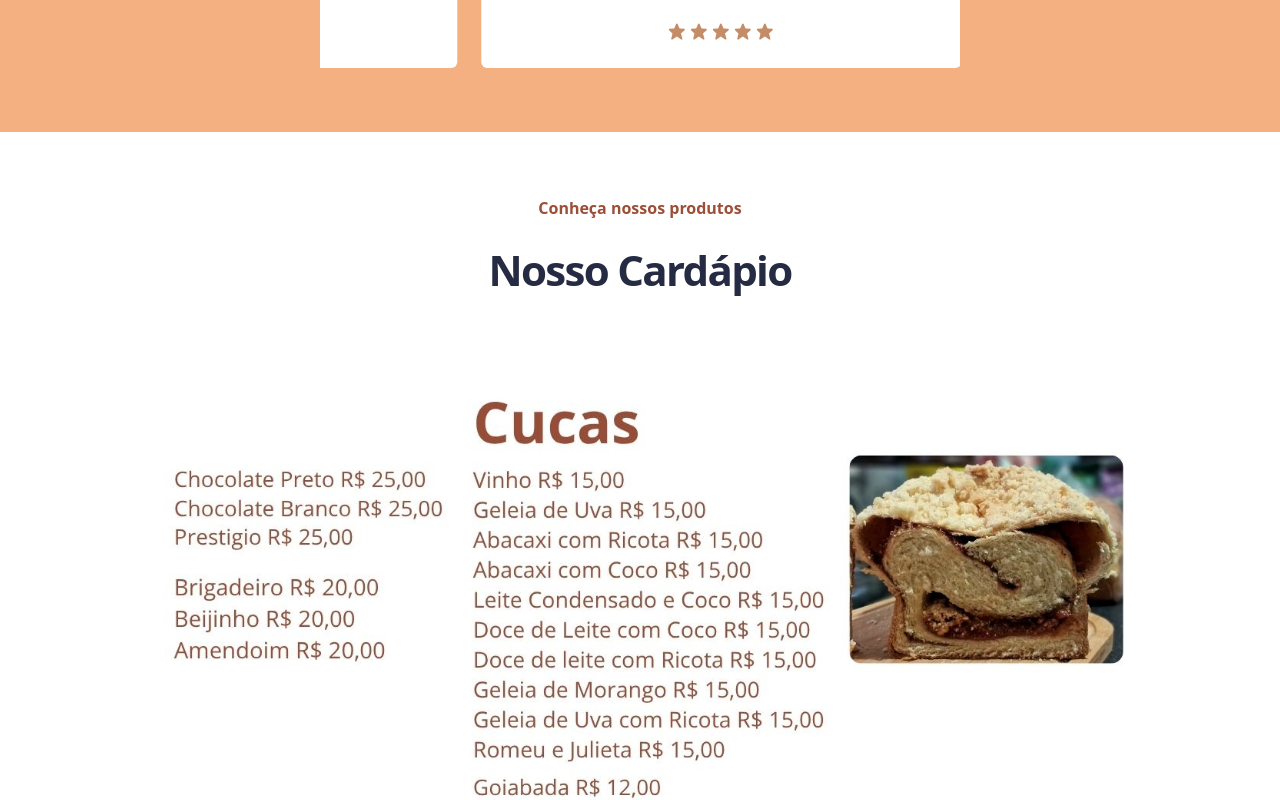
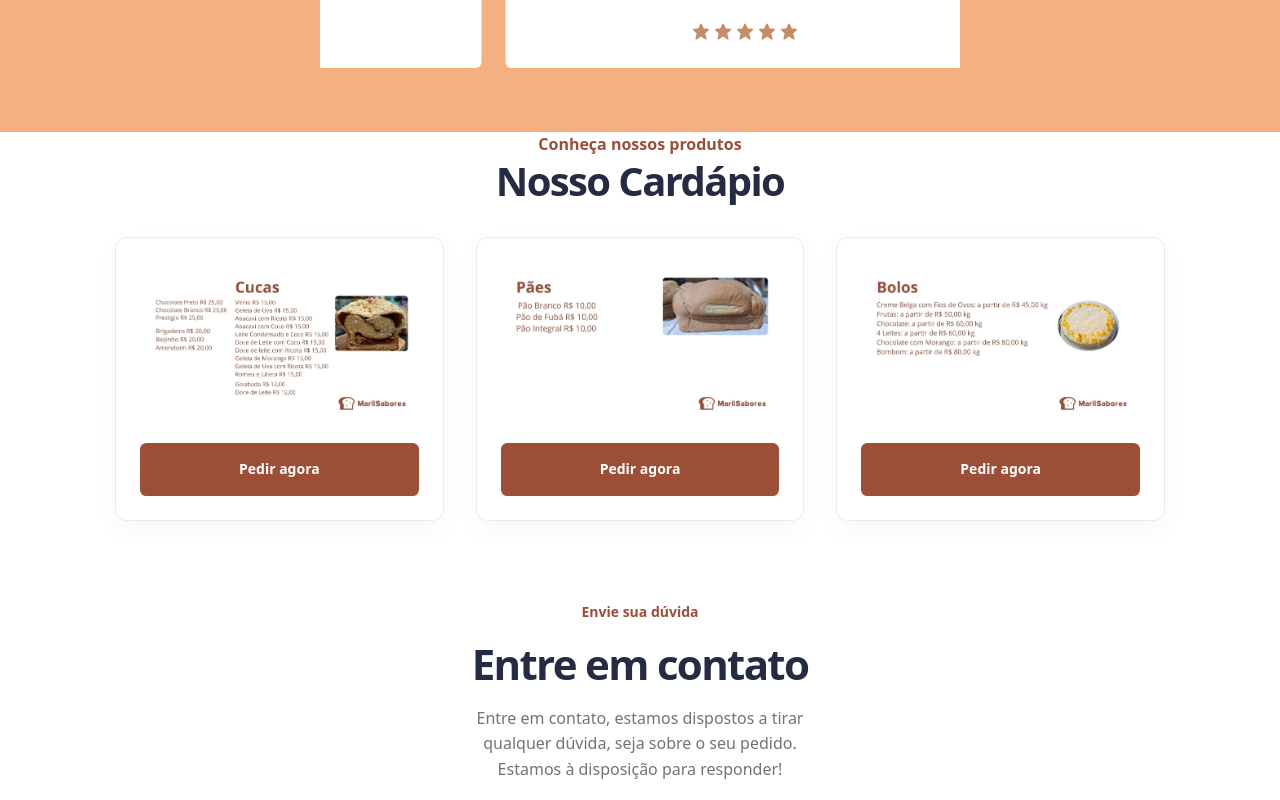
Before and after one commit to joaovitorss472/projetomarlisabores, a React (Vite) app in the folder landingpage/: page / in a window 1280 px wide. Shown: the part 2380-3180 px from the top of the page. Built offline with nearby package versions, Linux system fonts and the light colour scheme.

Commit message:
Atualização pricing.css

```diff
--- a/landingpage/src/styles/pricing.css
+++ b/landingpage/src/styles/pricing.css
@@ -1,96 +1,74 @@
+/* =========================================
+   SEÇÃO DE PRODUTOS / CARDÁPIO
+   ========================================= */
+
 #pricing {
+  text-align: center;
+}
+
+#pricing header p {
+  color: var(--primary-color);
+  font-weight: 600;
+  margin-bottom: 0.5rem;
+
+}
+
+#pricing header h2 {
+  font-size: 2.5rem;
+  margin-bottom: 2rem;
+}
+
+/* Container principal responsivo */
+.menu-gallery-row {
   display: flex;
-  flex-direction: column;
-  padding-block: 4rem;
+  flex-direction: column; /* Mobile First: Empilha os cards no celular */
+  align-items: center;
   gap: 2rem;
+  margin-top: 2rem;
+}
 
-  header {
-    display: flex;
-    flex-direction: column;
-    gap: 1.5rem;
-    align-items: center;
-
-    :first-child {
-      color: var(--primary-color);
-      font-weight: var(--fw-bold);
-    }
-  }
-
-  .pricing-card {
-    display: flex;
-    flex-direction: column;
-    gap: 1.5rem;
-    align-self: center;
-    height: min-content;
-    padding: 1.5rem 1.5rem 3rem 1.5rem;
-    background-color: var(--light-gray);
-    border-radius: 1.5rem;
-    box-shadow: rgba(58, 68, 78, 0.2) 0px 12px 24px;
-  }
-
-  .hr {
-    height: 1.5px;
-    background-color: var(--primary-color);
-    margin-block: 0.725rem;
-  }
-
-  .features {
-    display: flex;
-    gap: 1rem;
-  }
-
-  .plan {
-    display: flex;
-    flex-direction: column;
-    gap: 0.5rem;
+/* Quando a tela for grande (Desktop), coloca lado a lado */
+@media (min-width: 1024px) {
+  .menu-gallery-row {
+    flex-direction: row;
+    justify-content: center;
+    align-items: stretch; /* Faz os cards terem a mesma altura */
   }
 }
 
-.premium {
-  border: solid 0.2rem var(--primary-color);
-  padding: 0rem 1.5rem 3rem 1.5rem;
-
-  .plan > h3 {
-    color: var(--primary-color);
-  }
-
-  .bonus {
-    display: flex;
-    justify-content: center;
-    align-items: center;
-    background-color: var(--primary-color);
-    width: 65%;
-    height: 2.5rem;
-    align-self: center;
-    border-bottom-left-radius: 1.5rem;
-    border-bottom-right-radius: 1.5rem;
-
-    p {
-      font-size: 12px;
-      font-weight: var(--fw-md);
-      color: var(--light-text-color);
-    }
-  }
-
-  .price {
+/* Base de estilo para cada card */
+.menu-card {
+  flex: 1;
+  width: 100%;
+  max-width: 450px; /* Evita que o card fique gigante no mobile */
   display: flex;
-  align-items: end;
-
-  p {
-    margin-left: 8px;
-    padding-bottom: 4px;
-  }
+  flex-direction: column;
+  background-color: #ffffff; /* Fundo branco do card */
+  padding: 1.5rem;
+  border-radius: 12px;
+  border: 1px solid #eaeaea; /* Bordinha bem suave */
+  box-shadow: 0 8px 24px rgba(0, 0, 0, 0.04); /* Sombra elegante */
+  transition: transform 0.3s ease; /* Efeito suave ao passar o mouse */
 }
 
-@media (width >= 1280px) {
-  #pricing {
-    gap: 5rem;
-    padding-block: 5rem;
-  }
-
-  h3 {
-    font-size: 1.25rem;
-  }
+/* Efeito Hover: levanta o card quando o mouse passa por cima */
+.menu-card:hover {
+  transform: translateY(-5px);
 }
 
+/* Estilo da imagem do panfleto */
+.menu-card img {
+  width: 100%;
+  height: auto;
+  object-fit: contain;
+  border-radius: 8px;
+  margin-bottom: 1.5rem;
 }
+
+/* Wrapper para centralizar o botão e empurrá-lo para o fundo */
+.btn-wrapper-center {
+  display: flex;
+  justify-content: center;
+  width: 100%;
+  margin-top: auto; /* Se uma imagem for maior que a outra, os botões continuam alinhados no fundo */
+}
```
